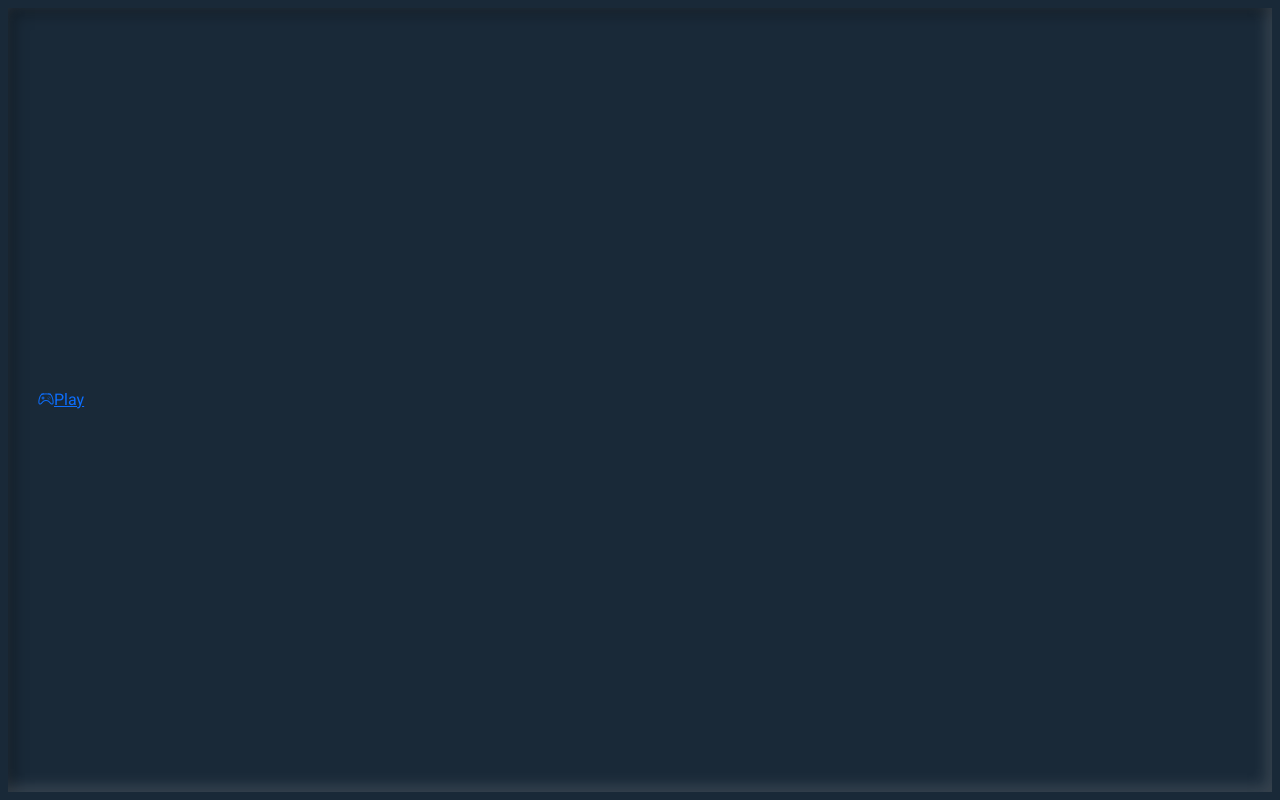
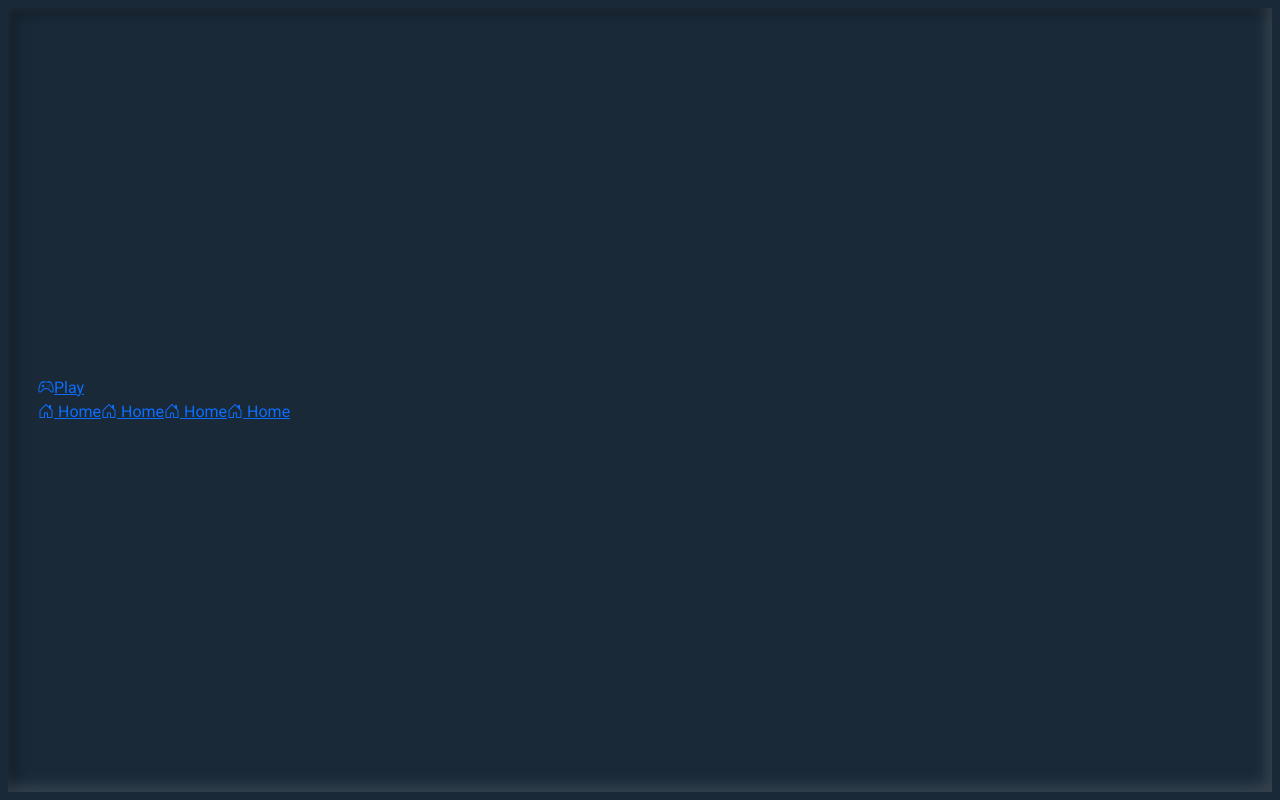
Before and after one commit to MaxOgnenoi/game-store, a React (Create React App) app: page / in a window 1280 px wide. Built offline with nearby package versions, Linux system fonts and the light colour scheme; a web font is replaced by a local one.

Commit message:
update11

```diff
--- a/src/components/SideMenu.jsx
+++ b/src/components/SideMenu.jsx
@@ -1,7 +1,10 @@
-import React from "react";
+import React, { useState } from "react";
 import "./sideMenu.css";
+import navListData from "../data/navListData";
+import NavListItem from "./NavListItem";
 
 function SideMenu() {
+  const [navData, setNavData] = useState(navListData);
   return (
     <div className="sideMenu">
       <a href="#" className="logo">
@@ -9,7 +12,9 @@ function SideMenu() {
         <span className="brand">Play</span>
       </a>
       <ul className="nav">
-
+        {navData.map((item) => (
+          <NavListItem />
+        ))}
       </ul>
     </div>
   );
```
Also changed, not shown: src/data/navListData.js (+4 -4 lines).
